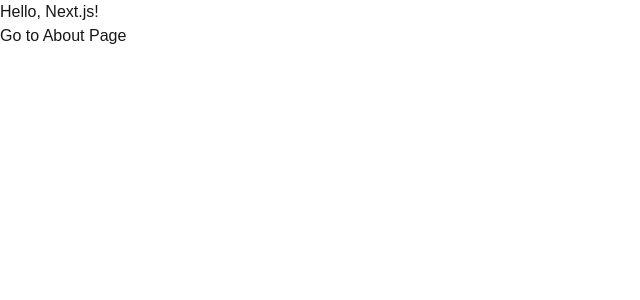
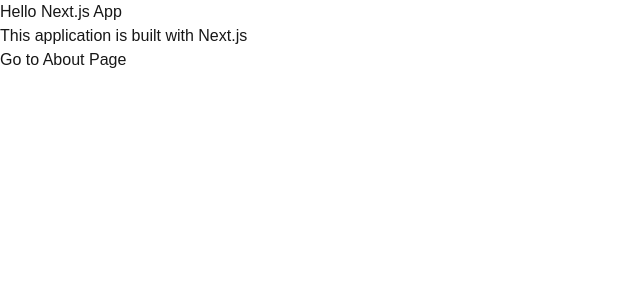
Before and after one commit to Nigulas96/Fundamentals_of_Nextjs, a Next.js app in the folder 2-Nextjs_Basics/nextjs-basics/: page / in a window 1280 px wide. Shown: the top 300 px of the page, without its empty margins (0-640 px from the left). Built offline with nearby package versions, Linux system fonts and the light colour scheme.

Commit message:
Next.js Basics - Task 4

```diff
--- a/2-Nextjs_Basics/nextjs-basics/app/page.tsx
+++ b/2-Nextjs_Basics/nextjs-basics/app/page.tsx
@@ -4,7 +4,8 @@
 export default function Home() {
   return (
     <>
-      <h1>Hello, Next.js!</h1>
+      <h1>Hello Next.js App</h1>
+      <p>This application is built with Next.js</p>
       <Link href="/about">Go to About Page</Link>
     </>
   );
```
